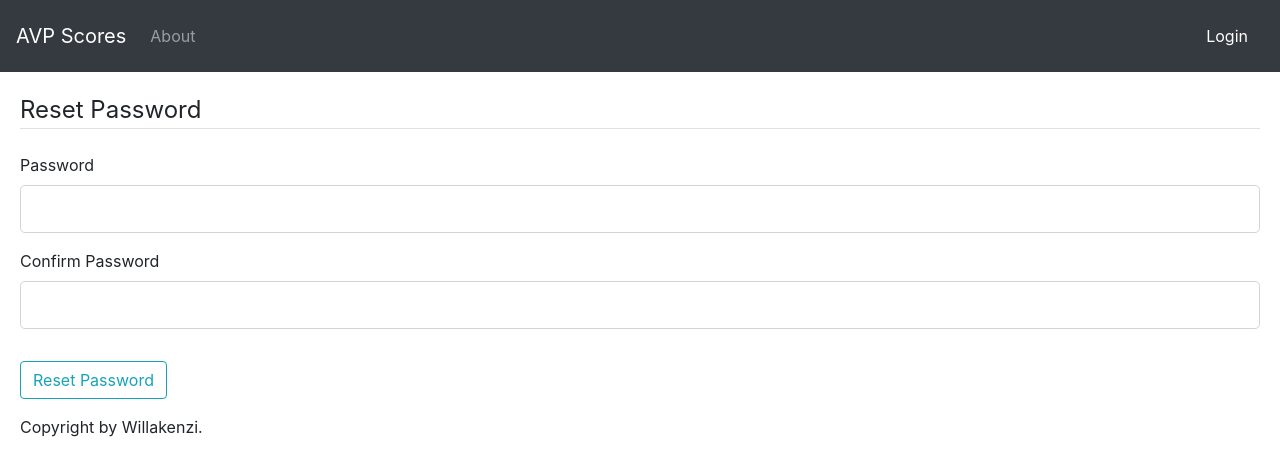
After one commit to berolso/avpscore, a Flask app: template templates/reset_token.html in a window 1280 px wide. The commit adds this page. Shown: the top 476 px of the page. Run offline with Flask 2, Linux system fonts and the light colour scheme; the template is opened without the code that fills it: values that come from a table or form of the project are taken from there, others are empty; some libraries are stand-ins or nearby versions.

Commit message:
add password reset, sendgrid mailer, modify navbar

```diff
--- a/app.py
+++ b/app.py
@@ -1,11 +1,12 @@
-from flask import Flask, redirect, render_template, session, flash
+from flask import Flask, redirect, render_template, session, flash, url_for
 from flask_debugtoolbar import DebugToolbarExtension
-from models import db, connect_db, Match, SendStatus, User, EventTracker
-from forms import NewUserForm, LoginUserForm, UpdateUserForm
+from models import db, connect_db, Match, SendStatus, User, EventTracker, bcrypt
+from forms import NewUserForm, LoginUserForm, UpdateUserForm, RequestResetForm, ResetPasswordForm
 from polling import run_poll_avp, poll_and_merge, weekly_poll, in_progress_poll, run_poll
 import time
 from werkzeug.exceptions import Unauthorized
 from sqlalchemy.exc import IntegrityError
+from mailer import email_password_reset, sg
 
 app = Flask(__name__)
 
@@ -27,6 +28,8 @@ EventTracker.instantiate(21,'')
 
 # start weekly poll
 weekly_poll()
+# start poll()
+in_progress_poll()
 
 
 @app.errorhandler(404)
@@ -143,19 +146,19 @@ def update_user(phone):
 
 @app.route("/users/<int:phone>/delete", methods=["POST"])
 def remove_user(phone):
-    """Remove user and redirect to login."""
+  """Remove user and redirect to login."""
 
-    if "phone" not in session or phone != session['phone']:
-      raise Unauthorized()
+  if "phone" not in session or phone != session['phone']:
+    raise Unauthorized()
 
-    user = User.query.filter_by(phone=phone).first()
-    db.session.delete(user)
-    db.session.commit()
+  user = User.query.filter_by(phone=phone).first()
+  db.session.delete(user)
+  db.session.commit()
 
-    session.pop("phone")
-    flash(f'{user.full_name} - {user.phone} has been removed from the system. To continue to recieve texts you will have to create an account again','danger')
+  session.pop("phone")
+  flash(f'{user.full_name} - {user.phone} has been removed from the system. To continue to recieve texts you will have to create an account again','danger')
 
-    return redirect("/login")
+  return redirect("/login")
 
 @app.route("/status")
 def status():
@@ -165,6 +168,43 @@ def status():
   print(run_poll.get_jobs())
 
   return render_template("/status.html", jobs=jobs, event=event)
+
+
+@app.route("/reset_password", methods=['GET', 'POST'])
+def reset_request():
+  if 'phone' in session:
+    session.pop("phone")
+    flash('you have been logged out!','danger')
+    return redirect('/login')
+  form = RequestResetForm()
+  if form.validate_on_submit():
+    user = User.query.filter_by(email=form.email.data).first()
+    response = email_password_reset(user)
+    app.logger.info("Password Reset Requested by: " + user.email)
+    app.logger.info("Response Status: " + str(response.status_code))
+    app.logger.info(response.headers)
+
+    flash('An email has been sent with instructions to reset your password.', 'info')
+    return redirect(url_for('login_user'))
+  return render_template('reset_request.html', title='Reset Password', form=form)
+
+
+@app.route("/reset_password/<token>", methods=['GET', 'POST'])
+def reset_token(token):
+  if 'phone' in session:
+    session.pop("phone")
+  user = User.verify_reset_token(token)
+  if user is None:
+    flash('Using is an invalid or expired token. Request password reset again', 'warning')
+    return redirect(url_for('reset_request'))
+  form = ResetPasswordForm()
+  if form.validate_on_submit():
+    hashed_password = bcrypt.generate_password_hash(form.password.data).decode('utf-8')
+    user.password = hashed_password
+    db.session.commit()
+    flash('Your password has been updated! You are now able to log in', 'success')
+    return redirect(url_for('login_user'))
+  return render_template('reset_token.html', title='Reset Password', form=form)
 
 
 @app.route("/1")
--- /dev/null
+++ b/classified.py
@@ -0,0 +1,5 @@
+API_AUTH_KV  = ('AC103cc58558a9ad0a954cbc496b2daa19','42901984f344ee7712b0ad5d97a738dc')
+
+PHONE_LIST = ['+16196545906','+18583379195','+16198386709']
+
+TEST_NUM = '+16196545906'
--- a/forms.py
+++ b/forms.py
@@ -2,9 +2,9 @@ from flask_wtf import FlaskForm
 from wtforms_alchemy import model_form_factory
 from models import db, User
 
-# from wtforms import StringField, IntegerField, PasswordField, TextField
+from wtforms import StringField, IntegerField, PasswordField, TextField, SubmitField
 # from wtforms.fields.html5 import URLField
-# from wtforms.validators import InputRequired, Optional,URL,NumberRange,Length
+from wtforms.validators import InputRequired, DataRequired, Optional,URL,NumberRange,Length, ValidationError, EqualTo
 
 
 BaseModelForm = model_form_factory(FlaskForm)
@@ -30,6 +30,21 @@ class UpdateUserForm(ModelForm):
         exclude = ['password']
         # unique_validator = None
 
+class RequestResetForm(ModelForm):
+    class Meta:
+        model = User
+        only = ['email']
+        unique_validator = None
+    def validate_email(self, email):
+        user = User.query.filter_by(email=email.data).first()
+        if user is None:
+            raise ValidationError('There is no account with that email. You must register first.')
+
+class ResetPasswordForm(FlaskForm):
+    password = PasswordField('Password', validators=[DataRequired()])
+    confirm_password = PasswordField('Confirm Password',    validators=[DataRequired(), EqualTo('password')])
+    submit = SubmitField('Reset Password')
+
 # class NewUserForm(FlaskForm):
 #     """Form for registering new users."""
 
--- a/requirements.txt
+++ b/requirements.txt
@@ -38,13 +38,16 @@ ptyprocess==0.6.0
 pycparser==2.19
 Pygments==2.2.0
 python-dateutil==2.7.3
+python-http-client==3.3.1
 pytz==2020.1
 requests==2.24.0
+sendgrid==6.4.6
 simplegeneric==0.8.1
 six==1.11.0
 soupsieve==2.0.1
 SQLAlchemy==1.2.12
 SQLAlchemy-Utils==0.36.8
+starkbank-ecdsa==1.0.0
 text-unidecode==1.2
 traitlets==4.3.2
 tzlocal==2.1
--- a/templates/base.html
+++ b/templates/base.html
@@ -16,26 +16,37 @@
         class="navbar-toggler"
         type="button"
         data-toggle="collapse"
-        data-target="#navbarNavAltMarkup"
-        aria-controls="navbarNavAltMarkup"
+        data-target="#navbar1"
+        aria-controls="navbar1"
         aria-expanded="false"
         aria-label="Toggle navigation"
       >
         <span class="navbar-toggler-icon"></span>
       </button>
-      <div class="collapse navbar-collapse" id="navbarSupportedContent">
-        <ul class="navbar-nav mr-auto">
+      <div class="collapse navbar-collapse" id="navbar1">
+        <ul class="navbar-nav mr-auto mt-2 mt-lg-0">
           <li class="nav-item">
+            <a class="nav-link" href="#"> About </a>
+          </li>
           {% if 'phone' in session %}
           <li class="nav-item">
-              <a class="navbar-brand" href="/users/{{session['phone']}}" aria-disabled="true">{{session['phone']}}</a>
+            <a
+              class="nav-link"
+              href="/users/{{session['phone']}}"
+              aria-disabled="false"
+              >{{session['phone']}}</a
+            >
           </li>
+        </ul>
+        <li class="navbar-text">
           <a class="nav-link" href="/logout">Logout</a>
+        </li>
         {% else %}
+        </ul>
+        <li class="navbar-text">
           <a class="nav-link" href="/login">Login</a>
         </li>
         {% endif %}
-        </ul>
       </div>
     </nav>
 
--- /dev/null
+++ b/templates/reset_token.html
@@ -0,0 +1,38 @@
+{% extends "base.html" %} {% block content %}
+<div class="content-section">
+  <form method="POST" action="">
+    {{ form.hidden_tag() }}
+    <fieldset class="form-group">
+      <legend class="border-bottom mb-4">Reset Password</legend>
+      <div class="form-group">
+        {{ form.password.label(class="form-control-label") }} {% if
+        form.password.errors %} {{ form.password(class="form-control
+        form-control-lg is-invalid") }}
+        <div class="invalid-feedback">
+          {% for error in form.password.errors %}
+          <span>{{ error }}</span>
+          {% endfor %}
+        </div>
+        {% else %} {{ form.password(class="form-control form-control-lg") }} {%
+        endif %}
+      </div>
+      <div class="form-group">
+        {{ form.confirm_password.label(class="form-control-label") }} {% if
+        form.confirm_password.errors %} {{
+        form.confirm_password(class="form-control form-control-lg is-invalid")
+        }}
+        <div class="invalid-feedback">
+          {% for error in form.confirm_password.errors %}
+          <span>{{ error }}</span>
+          {% endfor %}
+        </div>
+        {% else %} {{ form.confirm_password(class="form-control
+        form-control-lg") }} {% endif %}
+      </div>
+    </fieldset>
+    <div class="form-group">
+      {{ form.submit(class="btn btn-outline-info") }}
+    </div>
+  </form>
+</div>
+{% endblock content %}
```
Also changed, not shown: mailer.py (added, +60 -0 lines), models.py (+15 -2 lines), templates/login_form.html (+6 -1 lines), templates/reset_passwordz.html (added, +12 -0 lines), templates/reset_request.html (added, +23 -0 lines), 2 other files. Lines whose indentation alone changed are shown as unchanged.
